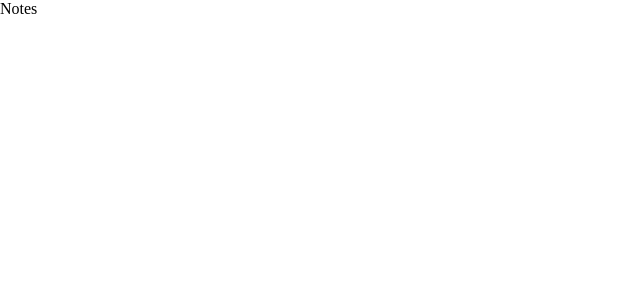
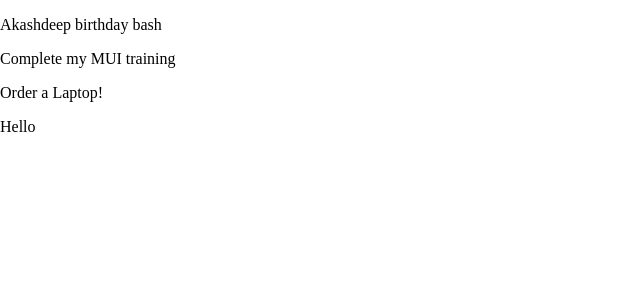
Before and after one commit to constgenius/notesapp_ReactMaterialUI, a React (Vite) app: page / in a window 1280 px wide. Shown: the top 300 px of the page, without its empty margins (0-640 px from the left). Built offline with nearby package versions, Linux system fonts and the light colour scheme; data requests are answered from the project's data file.

Commit message:
Tutorial-9

```diff
--- /dev/null
+++ b/data/db.json
@@ -0,0 +1,28 @@
+{
+  "notes": [
+    {
+      "title": "Akashdeep birthday bash",
+      "details": "Lorem Ipsum is simply dummy text of the printing and typesetting industry. Lorem Ipsum has been the industry's standard dummy text ever since the 1500s, when an unknown printer took a galley of type and scrambled it to make a type specimen book.",
+      "category": "reminders",
+      "id": 1
+    },
+    {
+      "title": "Complete my MUI training",
+      "details": "Lorem Ipsum is simply dummy text of the printing and typesetting industry. Lorem Ipsum has been the industry's standard dummy text ever since the 1500s, when an unknown printer took.",
+      "category": "work",
+      "id": 2
+    },
+    {
+      "title": "Order a Laptop!",
+      "details": "Lorem Ipsum is simply dummy text of the printing and typesetting industry. Lorem Ipsum has been the industry's standard dummy text ever since the 1500s, when an unknown printer took a galley of type and scrambled it to make a type specimen book.\nLorem Ipsum is simply dummy text of the printing and typesetting industry. Lorem Ipsum has been the industry's standard dummy text ever since the 1500s, when an unknown printer took a galley of type and scrambled it to make a type specimen book.",
+      "category": "todos",
+      "id": 3
+    },
+    {
+      "title": "Hello",
+      "details": "How are you",
+      "category": "money",
+      "id": 4
+    }
+  ]
+}
--- a/src/pages/Create.jsx
+++ b/src/pages/Create.jsx
@@ -9,8 +9,11 @@ import RadioGroup from '@mui/material/RadioGroup';
 import FormControlLabel from '@mui/material/FormControlLabel';
 import FormLabel from '@mui/material/FormLabel';
 import FormControl from '@mui/material/FormControl';
+import { useNavigate } from 'react-router-dom'
+
 
 const Create = () => {
+  const navigate = useNavigate()
   const [title, setTitle] = useState("");
   const [details, setDetails] = useState("");
   const [titleError, setTitleError] = useState(false);
@@ -32,6 +35,11 @@ const Create = () => {
 
     if (title && details) {
       console.log(title, details, category);
+      fetch('http://localhost:8000/notes', {
+        method: 'POST',
+        headers: {"Content-type": "application/json"},
+        body: JSON.stringify({ title, details, category })
+      }).then(() => navigate('/'))
     }
   }
   return (
--- a/src/pages/Notes.jsx
+++ b/src/pages/Notes.jsx
@@ -1,7 +1,17 @@
-import React from "react"
+import React,{useState,useEffect} from "react"
 const Notes = () => {
+  const [notes, setNotes] = useState([]);
+
+  useEffect(() => {
+    fetch('http://localhost:8000/notes')
+      .then(res => res.json())
+      .then(data => setNotes(data))
+  }, [])
   return (
-    <div>Notes</div>
+    <div>{notes.map(note => (
+      <p key={note.id}>{ note.title }</p>
+    ))}</div>
+
   )
 }
 
```
